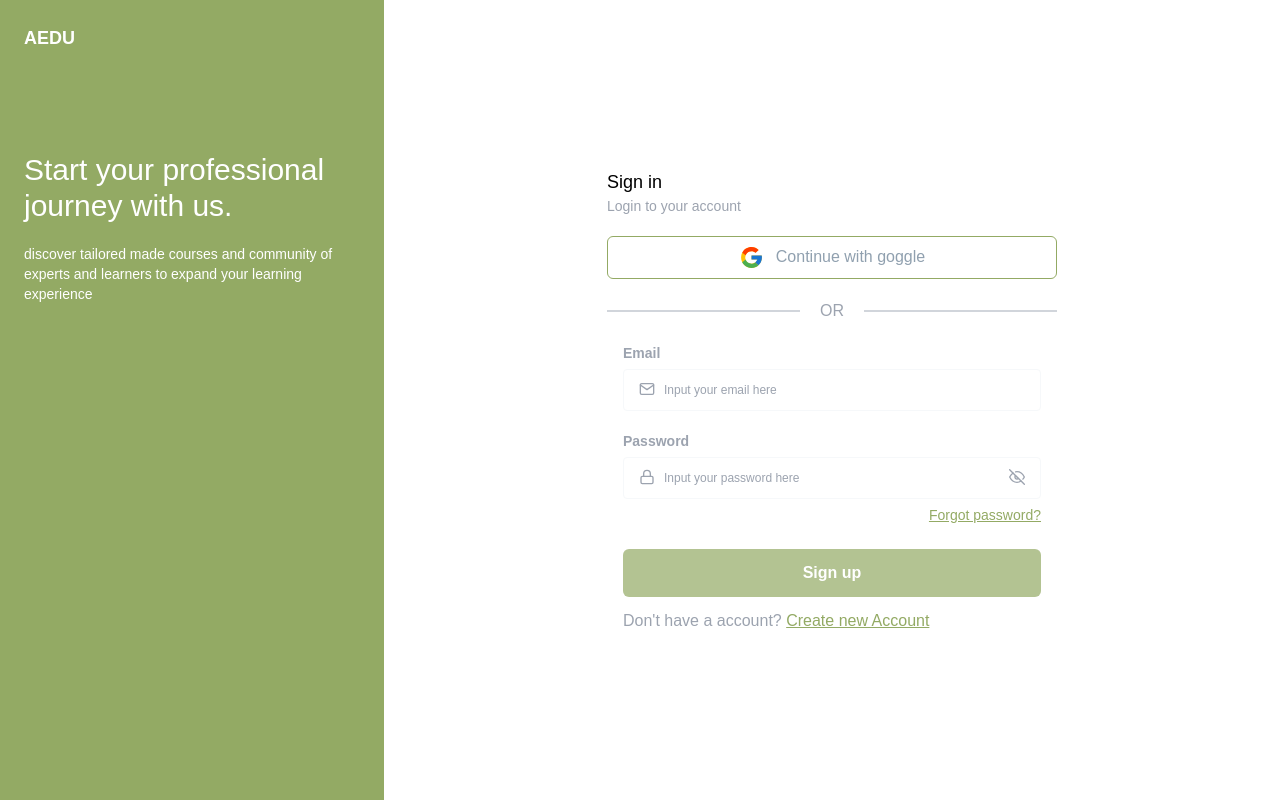
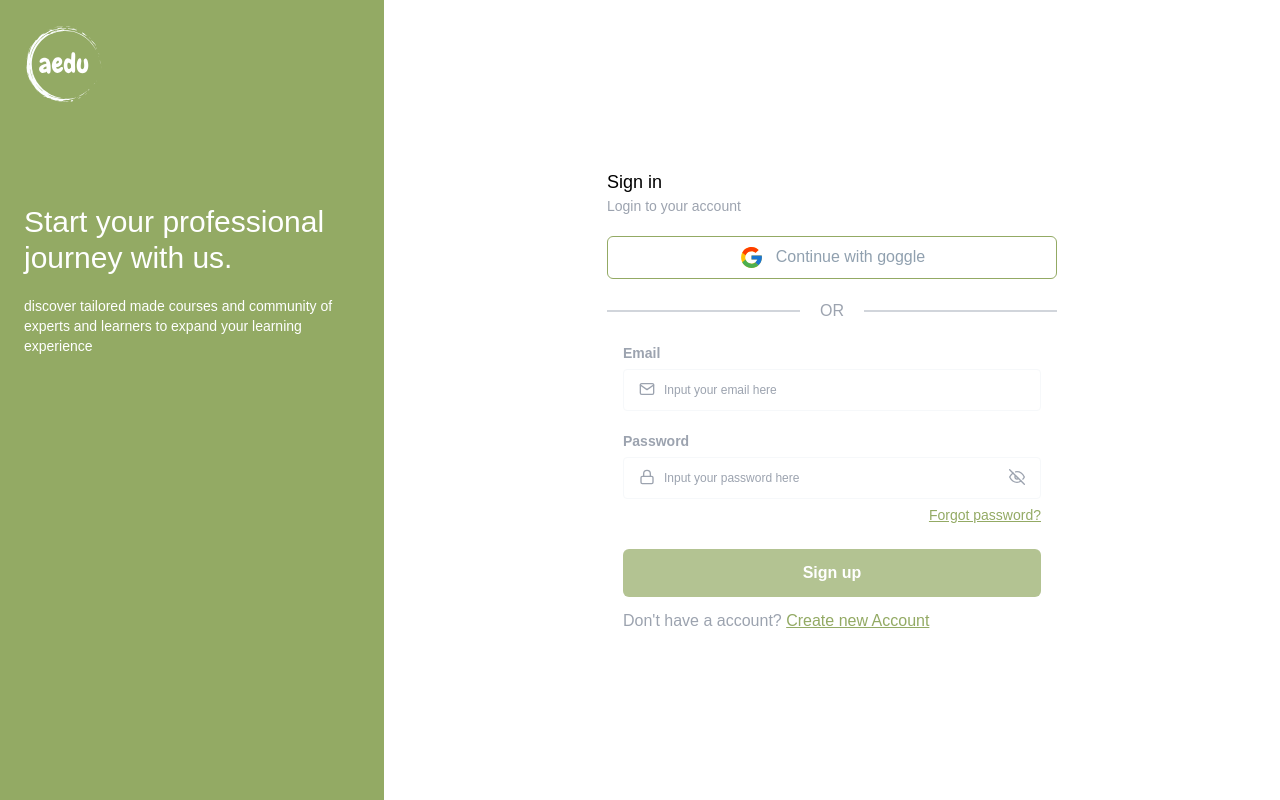
Before and after one commit to AmienulRana/aeduweb, a Next.js app: page / in a window 1280 px wide. Built offline with nearby package versions, Linux system fonts and the light colour scheme.

Commit message:
add logo aedu in sidebar

```diff
--- a/src/components/layout/auth.tsx
+++ b/src/components/layout/auth.tsx
@@ -16,7 +16,12 @@ export default function AuthLayout({
   return (
     <div className="flex min-h-screen">
       <div className="w-[30%] hidden md:block py-6 max-w-[600px] text-white min-h-screen px-6 bg-primary">
-        <p className="text-lg font-semibold">AEDU</p>
+        <Image
+          src="/aedu-white.svg"
+          alt="logo aedu white"
+          width={80}
+          height={80}
+        />
         <div className="translate-y-[100px]">
           <h1 className="text-3xl">Start your professional journey with us.</h1>
           <p className="text-sm mt-5">
```
Also changed, not shown: public/aedu-white.svg (added).
